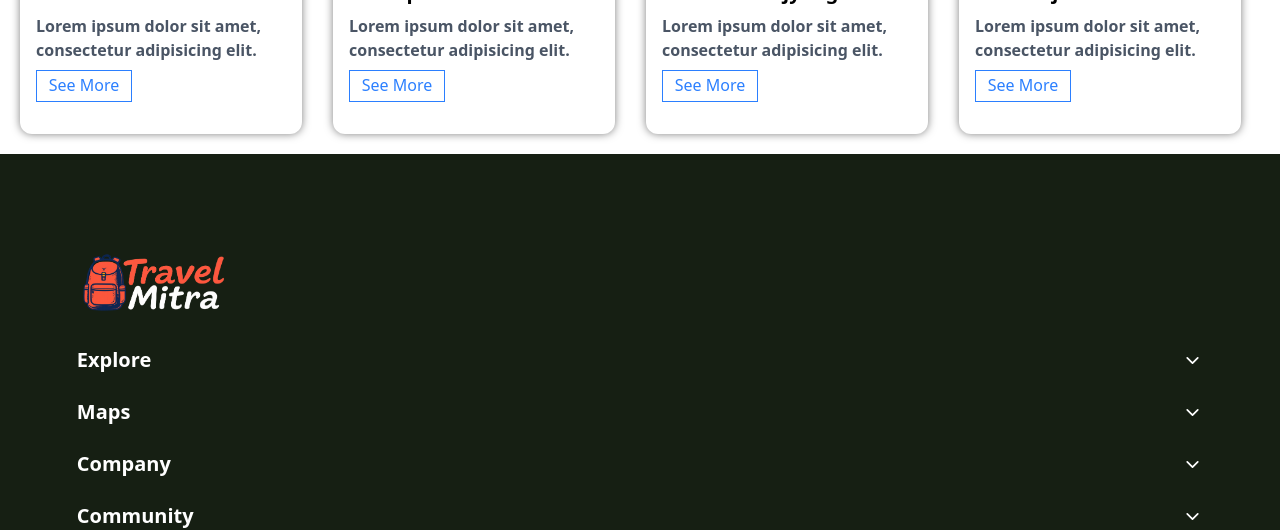
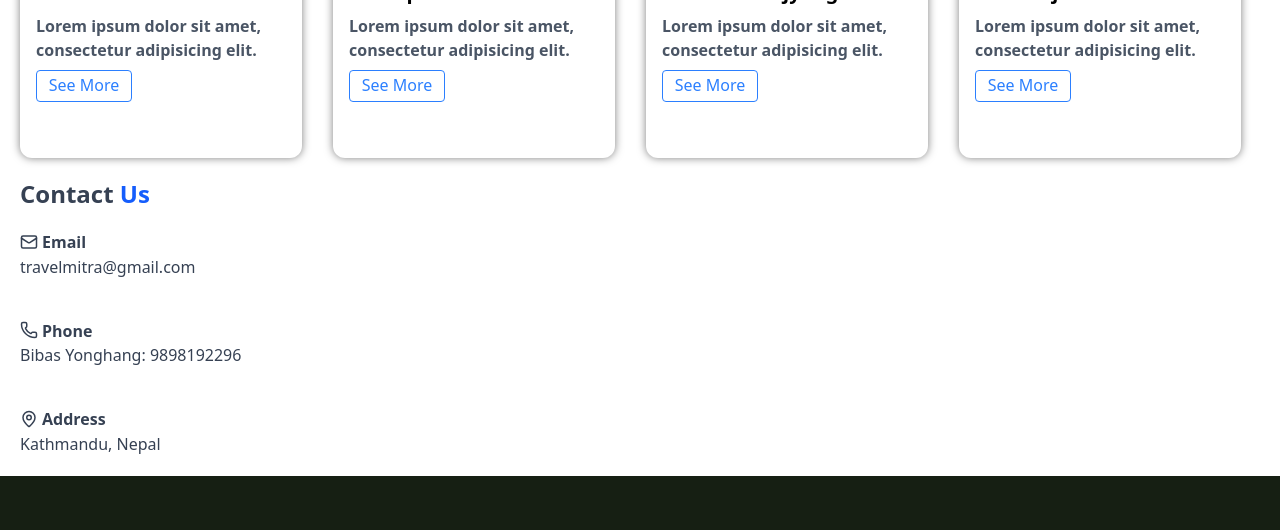
Before and after one commit to BibasYonghang/travel-mitra-frontend, a React (Vite) app: page / in a window 1280 px wide. Shown: the part 1126-1656 px from the top of the page. Built offline with nearby package versions, Linux system fonts and the light colour scheme.

Commit message:
add contact us Component

```diff
--- /dev/null
+++ b/src/components/home/ContactUs.jsx
@@ -0,0 +1,31 @@
+import { LocateIcon, LocationEditIcon, Mail, MapPin, Phone } from 'lucide-react'
+import React from 'react'
+import { FaAddressCard } from 'react-icons/fa'
+
+export default function ContactUs() {
+    return (
+        <>
+            <div className='px-5  '>
+                <h1 className='text-2xl text-gray-700 font-bold'>Contact <span className='text-blue-600'>Us</span> </h1>
+                <div className=' text-gray-700 py-5'>
+                    <Mail size={18} className='inline mb-1 mr-1' /><span className='font-bold'>Email</span>
+                    <p>travelmitra@gmail.com</p>
+
+                </div>
+                <div className=' text-gray-700 py-5'>
+                    <Phone size={18} className='inline mb-1 mr-1' /><span className='font-bold'>Phone</span>
+                    <p>Bibas Yonghang: <a href="">9898192296</a></p>
+
+                </div>
+
+                <div className=' text-gray-700 py-5'>
+                    <MapPin size={18} className='inline mb-1 mr-1' /><span className='font-bold'>Address</span>
+                    <p>Kathmandu, Nepal</p>
+
+                </div>
+
+            </div>
+
+        </>
+    )
+}
--- a/src/components/home/Home.jsx
+++ b/src/components/home/Home.jsx
@@ -2,6 +2,7 @@ import React, { useState } from 'react'
 import Intro from './Intro'
 import PopularSearches from './PopularSearches'
 import Footer from './Footer'
+import ContactUs from './ContactUs';
 
 export default function Home() {
     const [searchTerm, setSearchTerm] = useState("");  // <---- define state here
@@ -10,6 +11,7 @@ export default function Home() {
         <>
             <Intro searchTerm={searchTerm} setSearchTerm={setSearchTerm} />
             <PopularSearches searchTerm={searchTerm} />
+            <ContactUs />
             <Footer />
         </>
     )
--- a/src/components/home/PopularSearches.jsx
+++ b/src/components/home/PopularSearches.jsx
@@ -23,7 +23,7 @@ export default function PopularSearches({ searchTerm }) {
                     {filteredPlaces.map(({ src, placeName, description }, idx) => {
                         return (
 
-                            <div key={idx} className='flex gap-10 md:w-[22vw] h-[60vh] p-4 rounded-xl shadow-[0_0_9px_rgba(0,0,0,0.5)] '>
+                            <div key={idx} className='flex gap-10 md:w-[22vw] h-[63vh] p-4 rounded-xl shadow-[0_0_9px_rgba(0,0,0,0.5)] '>
                                 <div
 
                                     className='h-[50vh] w-full  rounded-t-2xl rounded-b-2xl'>
@@ -31,7 +31,7 @@ export default function PopularSearches({ searchTerm }) {
                                     <div className='space-y-2 pt-2 w-full '>
                                         <h1 className='font-semibold text-xl text-black font-sans'>{placeName}</h1>
                                         <p className='text-base text-gray-600 font-semibold'>{description}</p>
-                                        <div className=' relative group border h-8 w-24 text-center border-blue-500 text-blue-500 '>
+                                        <div className=' relative group border rounded-sm h-8 w-24 text-center border-blue-500 text-blue-500 '>
                                             <span className='absolute h-full w-full bg-blue-500 group-hover:scale-x-100 inset-0 scale-x-0 transition-all duration-300'></span>
                                             <Link to="" className='absolute z-20 inset-0 pt-0.5 group-hover:text-white'>See More</Link>
                                         </div>
```
